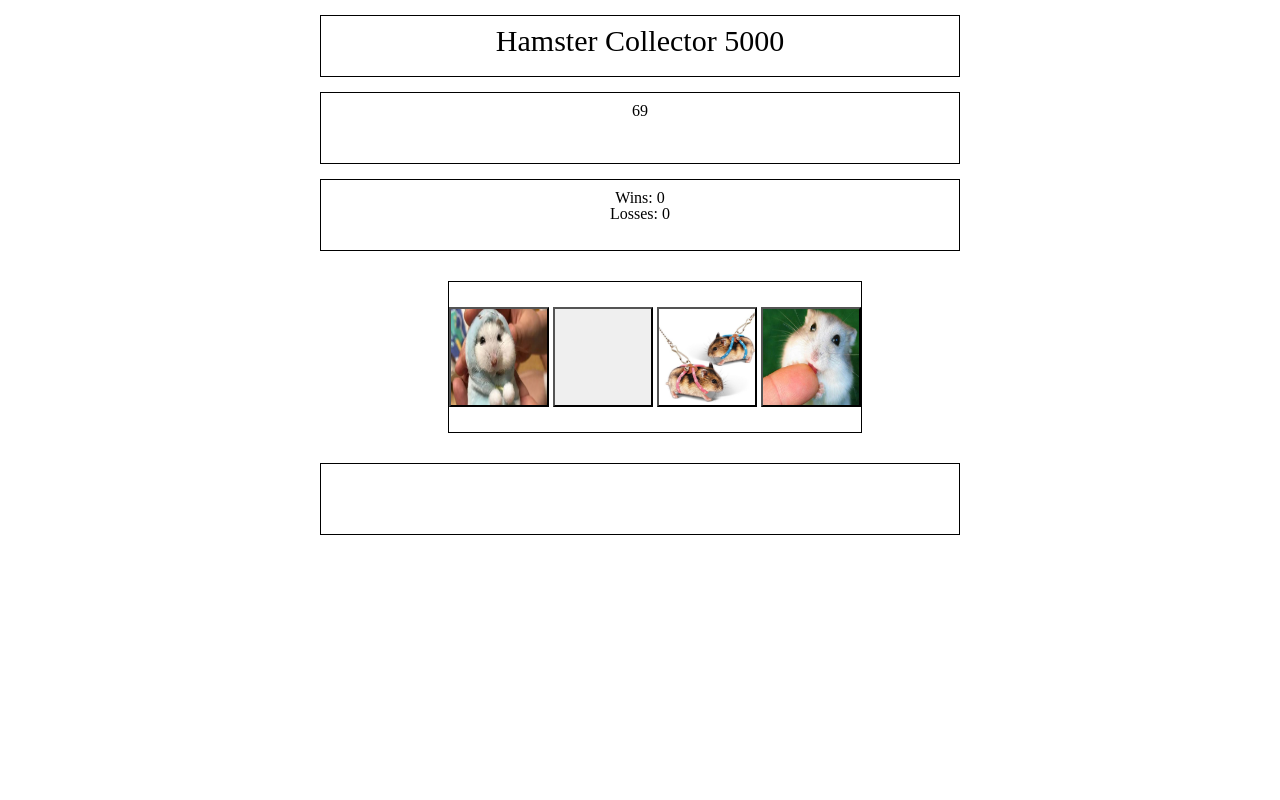
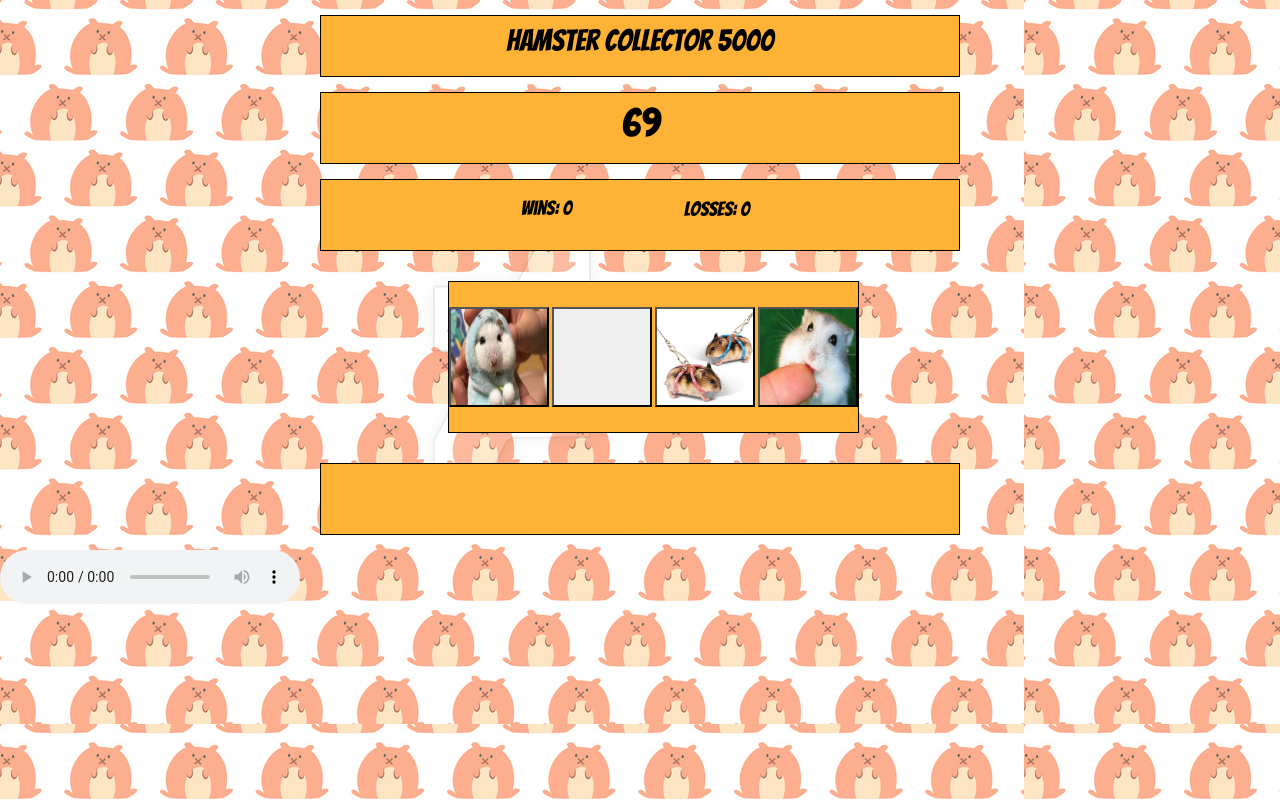
Before and after one commit to honduranheat/week-4-game, a plain HTML site: page index.html in a window 1280 px wide. Drawn offline with nearby package versions, Linux system fonts and the light colour scheme.

Commit message:
week-4-game

```diff
--- a/assets/css/style.css
+++ b/assets/css/style.css
@@ -5,30 +5,66 @@
     text-align: center;
     font-size: 30px;
     padding-top:10px;
+    background-color: #feb236;
+    font-family: 'Bangers', cursive;
 }
 
-.currentNumber {
+body {
+    background-image: url('../images/hamsterbackground.jpg')
+}
+
+.container {
     height: 50px;
     border: solid 1px black;
     margin: 15px 25% 15px 25%;
     text-align: center;
     padding-top: 10px;
     padding-bottom: 10px;
+    background-color: #feb236;
+    font-family: 'Bangers', cursive;
+    font-size: 40px;
 }
 
 .row {
     height: 50px;
     border: solid 1px black;
     margin: 15px 25% 15px 25%;
-    text-align: center;
+
     padding-top: 10px;
     padding-bottom: 10px;
+    background-color: #feb236;
+    font-family: 'Bangers', cursive;
+
+}
+
+.winTotal {
+
+    width: 150px;
+    height: 35px;
+    margin-top: 8px;
+    margin-left: 200px;
+
+    position: absolute;
+    font-size: 20px;
+}
+.lossTotal {
+
+    width: 150px;
+    height: 35px;
+    float: right;
+    position: relative;
+    margin-right: 125px;
+    margin-top: -7px;
+    font-size: 20px;
+
 }
 
 .buttonSection {
     display: inline-block;
     border: solid 1px black;
     margin: 15px 19% 15px 35%;
+    background-color: #feb236;
+    font-family: 'Bangers', cursive;
 }
 
 .btn1 {
@@ -77,4 +113,7 @@
     text-align: center;
     padding-top: 10px;
     padding-bottom: 10px;
+    background-color: #feb236;
+    font-family: 'Bangers', cursive;
+    font-size: 40px;
 }
--- a/assets/javascript/game.js
+++ b/assets/javascript/game.js
@@ -52,7 +52,7 @@ $(document).ready(function() {
 
     var wins = 0;
     var losses = 0;
-    var gameState = "";
+
     var score = 0;
     var lotteryValue = Math.floor(Math.random() * 120) + 19;
     var crystalValue1 = Math.floor(Math.random() * 12) + 1;
@@ -73,16 +73,22 @@ $(document).ready(function() {
         if(score == lotteryValue) {
             alert('Win');
             wins++;
+            crystalValue1 = Math.floor(Math.random() * 12) + 1;
+            lotteryValue = Math.floor(Math.random() * 120) + 19;
             $('.winTotal').text('Wins: '+ wins);
             $('.scoreBox').text('Your Score: ' + (score = 0));
             $('.currentNumber').text(lotteryValue);
+            $("button").val(crystalValue1,crystalValue1, crystalValue1,crystalValue1);
+
         } else if (score > lotteryValue) {
             alert('lose');
             losses++;
+            crystalValue1 = Math.floor(Math.random() * 12) + 1;
             lotteryValue = Math.floor(Math.random() * 120) + 19;
             $('.lossTotal').text('Losses: ' + losses);
             $('.scoreBox').text('Your Score: ' + (score=0));
             $('.currentNumber').text(lotteryValue);
+            $("button").val(crystalValue1,crystalValue1, crystalValue1,crystalValue1);
         }
     });
     $(".btn2").click(function () {
@@ -91,12 +97,16 @@ $(document).ready(function() {
         if(score == lotteryValue) {
             alert('Win');
             wins++;
+            crystalValue2 = Math.floor(Math.random() * 12) + 1;
+            lotteryValue = Math.floor(Math.random() * 120) + 19;
             $('.winTotal').text('Wins: '+ wins);
             $('.scoreBox').text('Your Score: ' + (score = 0));
             $('.currentNumber').text(lotteryValue);
         } else if (score > lotteryValue) {
             alert('lose');
             losses++;
+            crystalValue2 = Math.floor(Math.random() * 12) + 1;
+            lotteryValue = Math.floor(Math.random() * 120) + 19;
             $('.lossTotal').text('Losses: ' + losses);
             $('.scoreBox').text('Your Score: ' + (score=0));
             $('.currentNumber').text(lotteryValue);
@@ -108,12 +118,16 @@ $(document).ready(function() {
         if(score == lotteryValue) {
             alert('Win');
             wins++;
+            crystalValue3 = Math.floor(Math.random() * 12) + 1;
+            lotteryValue = Math.floor(Math.random() * 120) + 19;
             $('.winTotal').text('Wins: '+ wins);
             $('.scoreBox').text('Your Score: ' + (score = 0));
             $('.currentNumber').text(lotteryValue);
         } else if (score > lotteryValue) {
             alert('lose');
             losses++;
+            crystalValue3 = Math.floor(Math.random() * 12) + 1;
+            lotteryValue = Math.floor(Math.random() * 120) + 19;
             $('.lossTotal').text('Losses: ' + losses);
             $('.scoreBox').text('Your Score: ' + (score=0));
             $('.currentNumber').text(lotteryValue);
@@ -125,12 +139,16 @@ $(document).ready(function() {
         if(score == lotteryValue) {
             alert('Win');
             wins++;
+            crystalValue4 = Math.floor(Math.random() * 12) + 1;
+            lotteryValue = Math.floor(Math.random() * 120) + 19;
             $('.winTotal').text('Wins: '+ wins);
             $('.scoreBox').text('Your Score: ' + (score = 0));
             $('.currentNumber').text(lotteryValue);
         } else if (score > lotteryValue) {
             alert('lose');
             losses++;
+            crystalValue4 = Math.floor(Math.random() * 12) + 1;
+            lotteryValue = Math.floor(Math.random() * 120) + 19;
             $('.lossTotal').text('Losses: ' + losses);
             $('.scoreBox').text('Your Score: ' + (score=0));
             $('.currentNumber').text(lotteryValue);
--- a/index.html
+++ b/index.html
@@ -5,6 +5,8 @@
         <link rel="stylesheet" href="assets/css/reset.css">
         <!--CSS-->
         <link rel="stylesheet" href="assets/css/style.css">
+        <link href="https://fonts.googleapis.com/css?family=Bangers" rel="stylesheet">
+
         <title>Hamster Collector 5000</title>
     </head>
     <body>
@@ -12,13 +14,15 @@
         <div class="masthead">
             <h1>Hamster Collector 5000</h1>
         </div>
+        <div class='container'>
 
-        <div class="currentNumber">
+            <div class="currentNumber">
 
+            </div>
         </div>
-
         <div class='row'>
             <div class="winTotal"></div>
+            <br>
             <div class="lossTotal"></div>
         </div>
 
@@ -31,7 +35,13 @@
 
         <div class="scoreBox"></div>
 
+        <div>
+                <audio controls>
+                        <source src='https://www.youtube.com/watch?v=x9CH3RtbW_M' type="audio/ogg">
 
+                      Your browser does not support the audio element.
+                      </audio>
+        </div>
 
         <!--JAVASCRIPT-->
         <script src="https://code.jquery.com/jquery-3.3.1.min.js"></script>
```
Also changed, not shown: assets/images/hamsterbackground.jpg (added).
